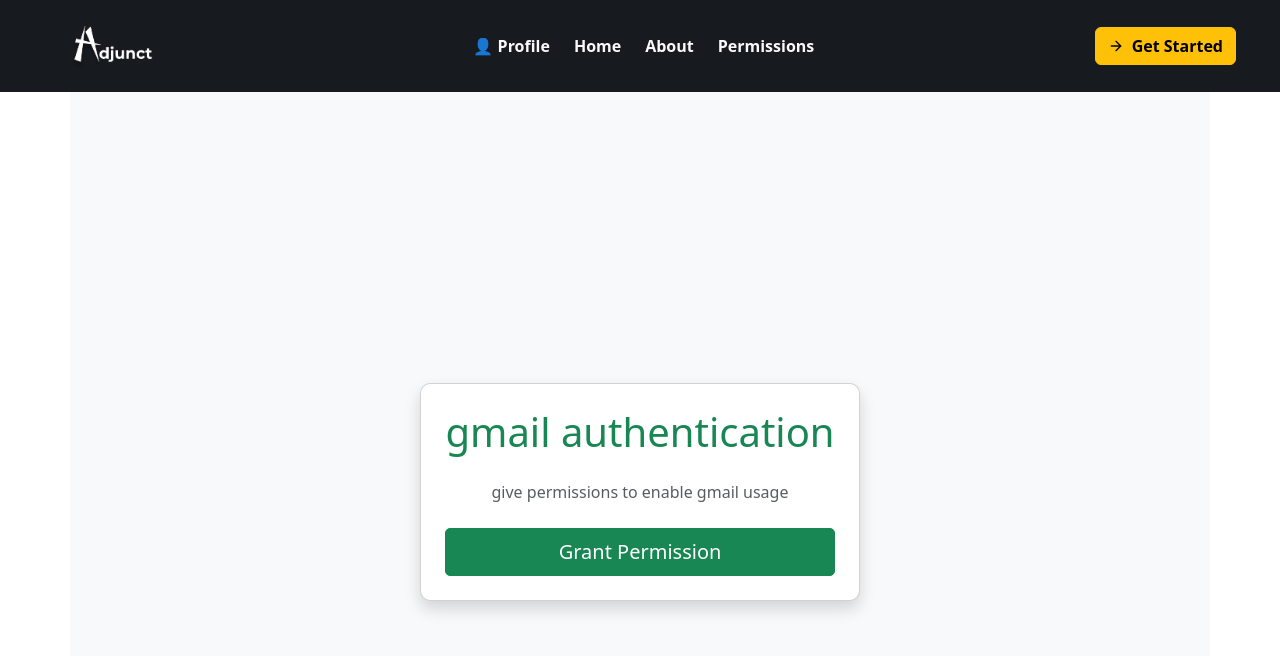
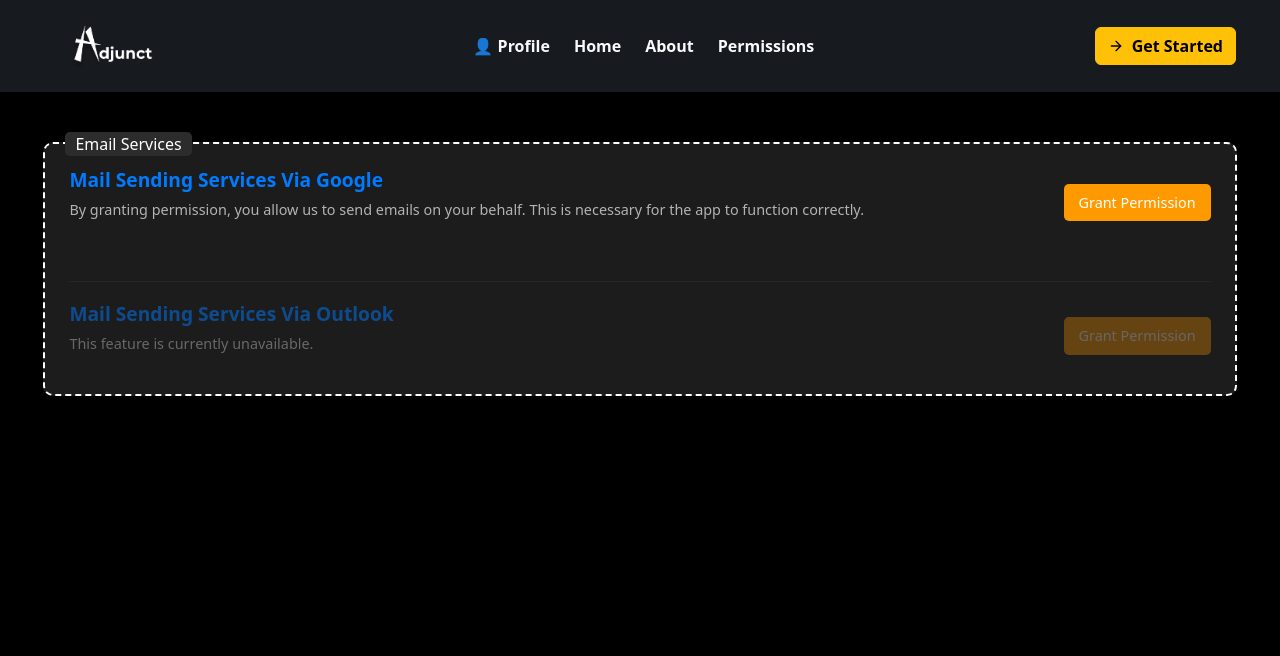
Before and after one commit to praneeth4040/Adjunct, a React (Vite) app in the folder client/: page /blogs in a window 1280 px wide. Shown: the top 656 px of the page. Built offline with nearby package versions, Linux system fonts and the light colour scheme; sample sign-in values are in the browser's storage.

Commit message:
added some changes to css and home page

```diff
--- a/client/src/components/blogs.jsx
+++ b/client/src/components/blogs.jsx
@@ -1,26 +1,100 @@
 import React from 'react';
 
-
 function Blogs() {
-    const handleSubmit = () => {
+    const handleSubmitGoogle = () => {
         window.location.href = 'http://localhost:3000/auth/google';
     };
 
     return (
-        <div className="container d-flex align-items-center justify-content-center min-vh-100 bg-light">
-            <div className="card shadow p-4 text-center" style={{ borderRadius: '10px', maxWidth: '500px' }}>
-                <h1 className="text-success mb-4">gmail authentication</h1>
-                <p className="text-muted mb-4">
-                   give permissions to enable gmail usage
+        <div
+            className="container-fluid d-flex flex-column align-items-center justify-content-start min-vh-100"
+            style={{ backgroundColor: 'black', paddingTop: '50px' }}
+        >
+            <div
+                className="card shadow d-flex flex-column p-4 position-relative"
+                style={{
+                    borderRadius: '10px',
+                    maxWidth: '95%',
+                    width: '100%',
+                    backgroundColor: '#1c1c1c',
+                    color: 'white',
+                    border: '2px dashed white',
+                }}
+            >
+                {/* Text on the Border */}
+                <span
+                    style={{
+                        position: 'absolute',
+                        top: '-12px',
+                        left: '20px',
+                        backgroundColor: '#2c2c2c', // Subtle dark gray background
+                        color: 'white',
+                        padding: '0 10px',
+                        fontSize: '1rem',
+                        borderRadius: '5px', // Rounded corners
+                    }}
+                >
+                    Email Services
+                </span>
 
-                </p>
-                <button
-                    className="btn btn-success btn-lg"
-                    onClick={handleSubmit}
-                    style={{ borderRadius: '5px' }}
+                {/* Gmail Section */}
+                <div className="d-flex justify-content-between align-items-center mb-4">
+                    <div>
+                        <h2 className="mb-2" style={{ color: '#007bff', fontSize: '1.2rem' }}>
+                            Mail Sending Services Via Google
+                        </h2>
+                        <p style={{ color: '#b3b3b3', fontSize: '0.9rem' }}>
+                            By granting permission, you allow us to send emails on your behalf. This is necessary for the app to function correctly.
+                        </p>
+                    </div>
+                    <button
+                        className="btn"
+                        onClick={handleSubmitGoogle}
+                        style={{
+                            backgroundColor: '#ff9900',
+                            color: 'white',
+                            border: 'none',
+                            borderRadius: '5px',
+                            padding: '8px 15px',
+                            fontSize: '0.9rem',
+                        }}
+                    >
+                        Grant Permission
+                    </button>
+                </div>
+
+                {/* Horizontal Line */}
+                <hr style={{ borderColor: '#444', margin: '20px 0' }} />
+
+                {/* Outlook Section */}
+                <div
+                    className="d-flex justify-content-between align-items-center"
+                    style={{ opacity: 0.5 }} // Makes the section appear dull
                 >
-                    Grant Permission
-                </button>
+                    <div>
+                        <h2 className="mb-2" style={{ color: '#007bff', fontSize: '1.2rem' }}>
+                            Mail Sending Services Via Outlook
+                        </h2>
+                        <p style={{ color: '#b3b3b3', fontSize: '0.9rem' }}>
+                            This feature is currently unavailable.
+                        </p>
+                    </div>
+                    <button
+                        className="btn"
+                        disabled // Disables the button
+                        style={{
+                            backgroundColor: '#ff9900',
+                            color: 'white',
+                            border: 'none',
+                            borderRadius: '5px',
+                            padding: '8px 15px',
+                            fontSize: '0.9rem',
+                            cursor: 'not-allowed', // Indicates the button is disabled
+                        }}
+                    >
+                        Grant Permission
+                    </button>
+                </div>
             </div>
         </div>
     );
--- a/client/src/components/navbar.jsx
+++ b/client/src/components/navbar.jsx
@@ -1,7 +1,7 @@
 import React, { useState, useEffect } from "react";
 import { Link, useLocation } from "react-router-dom";
 import { ArrowRight } from 'lucide-react';
-import Logo from './vaibhav.webp';
+import Logo from '../assets/logo.webp';
 
 function Navbar() {
   const [isLoggedIn, setIsLoggedIn] = useState(false);
@@ -59,7 +59,7 @@ function Navbar() {
             </li>
           ))}
         </ul>
-        <button className="btn btn-warning fw-bold d-flex align-items-center gap-2">
+        <button className="btn btn-warning fw-bold d-flex align-items-center gap-2" onClick={() => window.location.href = '/signin'}>
           <ArrowRight size={16} /> Get Started
         </button>
       </div>
--- /dev/null
+++ b/client/src/components/openingpage.css
@@ -0,0 +1,12 @@
+
+@keyframes colorChange {
+  0% { color: blue; }
+  25% { color: yellowgreen; }
+  50% { color: green; }
+  75% { color: orange; }
+  100% { color: blue; }
+}
+
+.color-changing {
+  animation: colorChange 5s infinite;
+}
--- a/client/src/components/openingpage.jsx
+++ b/client/src/components/openingpage.jsx
@@ -1,11 +1,11 @@
 import React from 'react';
-import Logo  from './vaibhav.webp'
+import Logo from '../assets/logo.webp';
+import './openingpage.css';
 
 function OpenPage() {
   return (
     <div className="text-center text-white" style={{
       minHeight: '100vh',
-
       backgroundColor: '#000000',
       display: 'flex',
       flexDirection: 'column',
@@ -13,19 +13,22 @@ function OpenPage() {
       alignItems: 'center',
       padding: '0 20px'
     }}>
-      <div className="container" style={{ marginBottom: '80px' , marginTop:'150px'}}>
-        <h1 style={{ fontSize: '3.5rem', marginBottom: '0.6rem' }}>Personalized AI for Your Needs</h1>
-        <p style={{ fontSize: '0.85rem', marginBottom: '1rem' }}>Discover the perfect AI companion tailored to your requirements, whether for work or daily activities.</p>
+      <div className="container" style={{ marginBottom: '80px', marginTop: '150px' }}>
+        <h1 style={{ fontSize: '3.5rem', marginBottom: '0.6rem' }}>
+          Personalized AI for Your <span className="color-changing">Needs</span>
+        </h1>
+        <p style={{ fontSize: '0.85rem', marginBottom: '1rem' }}>
+          Discover the perfect AI companion tailored to your requirements, whether for work or daily activities.
+        </p>
         <button style={{
           backgroundColor: '#FFA500',
           color: 'white',
-
           fontSize: '1.2rem',
           fontWeight: '1rem',
           borderRadius: '10px',
           padding: '12px 40px',
           border: 'none'
-        }}>
+        }} onClick={() => window.location.href = '/signin'}>
           Try for Free
         </button>
       </div>
```
Also changed, not shown: client/src/components/signin.jsx (+67 -25 lines), client/src/assets/ilcons Chapter 6 (2).png (deleted), client/src/assets/logo.webp (renamed from client/src/components/vaibhav.webp), client/src/components/signin.css (added).
